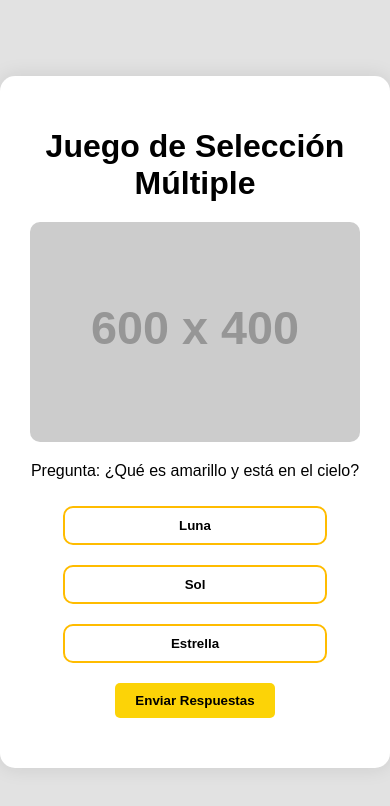
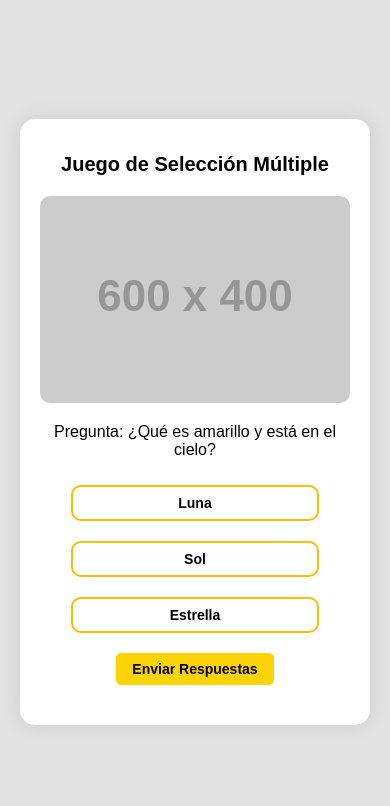
Before and after one commit to L3v145431/Juegogame.github.io, a plain HTML site: page index.html in a window 390 px wide. Drawn offline with nearby package versions, Linux system fonts and the light colour scheme; placeholder pictures from the web are drawn by us.

Commit message:
Update index.html

```diff
--- a/index.html
+++ b/index.html
@@ -2,6 +2,7 @@
 <html lang="es">
 <head>
     <meta charset="UTF-8">
+    <meta name="viewport" content="width=device-width, initial-scale=1.0">
     <title>Juego de Selección Múltiple</title>
     <style>
         body {
@@ -9,50 +10,61 @@
             display: flex;
             justify-content: center;
             align-items: center;
-            height: 100vh;
+            min-height: 100vh;
             margin: 0;
             background-color: #E2E2E2;
             color: #000000;
             overflow: hidden;
+            padding: 20px;
+            box-sizing: border-box;
         }
+
         .game-container {
             background-color: #FFFFFF;
-            padding: 30px;
+            padding: 20px;
             border-radius: 15px;
             box-shadow: 0 0 20px rgba(0, 0, 0, 0.1);
             text-align: center;
+            width: 100%;
             max-width: 600px;
-            width: 100%;
             position: relative;
             overflow: hidden;
         }
+
         .question-container {
             transition: transform 0.5s ease-in-out, opacity 0.5s ease-in-out;
         }
+
         .question-container.exit {
             transform: translateX(-100%);
             opacity: 0;
         }
+
         h1 {
             color: #000000;
             margin-bottom: 20px;
+            font-size: 24px;
         }
+
         .image-container {
             display: flex;
             justify-content: center;
             margin-bottom: 20px;
         }
+
         .image-container img {
             max-width: 100%;
             height: auto;
             border-radius: 10px;
         }
+
         .options-container {
             display: flex;
             flex-direction: column;
             align-items: center;
             width: 100%;
         }
+
         .option-button {
             background-color: #FFFFFF;
             border: 2px solid #FFBC00;
@@ -63,14 +75,18 @@
             transition: background-color 0.3s, transform 0.2s;
             width: 80%;
             text-align: center;
+            font-size: 16px;
         }
+
         .option-button:hover {
             background-color: #FCD307;
             transform: scale(1.02);
         }
+
         .option-button.selected {
             background-color: #FCD307;
         }
+
         button {
             background-color: #FCD307;
             color: #000000;
@@ -81,19 +97,24 @@
             padding: 10px 20px;
             margin-top: 10px;
             transition: background-color 0.3s;
+            font-size: 16px;
         }
+
         button:hover {
             background-color: #FFBC00;
         }
+
         #feedback {
             color: #000000;
             font-weight: bold;
             margin-top: 20px;
             font-size: 18px;
         }
+
         .correct-word {
             color: rgb(0, 190, 0);
         }
+
         .congratulations {
             display: none;
             text-align: center;
@@ -101,6 +122,17 @@
             font-size: 24px;
             color: #000000;
             font-weight: bold;
+        }
+
+        @media (max-width: 480px) {
+            h1 {
+                font-size: 20px;
+            }
+
+            .option-button, button {
+                font-size: 14px;
+                padding: 8px 16px;
+            }
         }
     </style>
 </head>
@@ -145,7 +177,6 @@
                 ]
             }
         ];
-
         let currentQuestionIndex = 0;
         let selectedOptions = [];
         let confettiInterval;
@@ -155,18 +186,22 @@
             const questionContainer = document.getElementById('questionContainer');
             const congratulationsDiv = document.getElementById('congratulations');
             congratulationsDiv.style.display = 'none';
+
             if (question) {
                 document.getElementById('questionText').textContent = 'Pregunta: ' + question.questionText;
                 document.getElementById('feedback').textContent = '';
                 selectedOptions = [];
+
                 if (question.questionImage) {
                     document.getElementById('questionImage').src = question.questionImage;
                     document.getElementById('questionImage').style.display = 'block';
                 } else {
                     document.getElementById('questionImage').style.display = 'none';
                 }
+
                 const optionsContainer = document.getElementById('optionsForm');
                 optionsContainer.innerHTML = '';
+
                 question.options.forEach((option, i) => {
                     const button = document.createElement('button');
                     button.className = 'option-button';
@@ -182,6 +217,7 @@
                     };
                     optionsContainer.appendChild(button);
                 });
+
                 questionContainer.classList.remove('exit');
                 void questionContainer.offsetWidth;
             }
@@ -190,6 +226,7 @@
         function checkAnswers() {
             const question = questions[currentQuestionIndex];
             const correctOptions = question.options.filter(option => option.correct).map(option => option.text);
+
             if (JSON.stringify(selectedOptions.sort()) === JSON.stringify(correctOptions.sort())) {
                 document.getElementById('feedback').innerHTML = '<span class="correct-word">¡Correcto!</span>';
                 setTimeout(() => {
```
